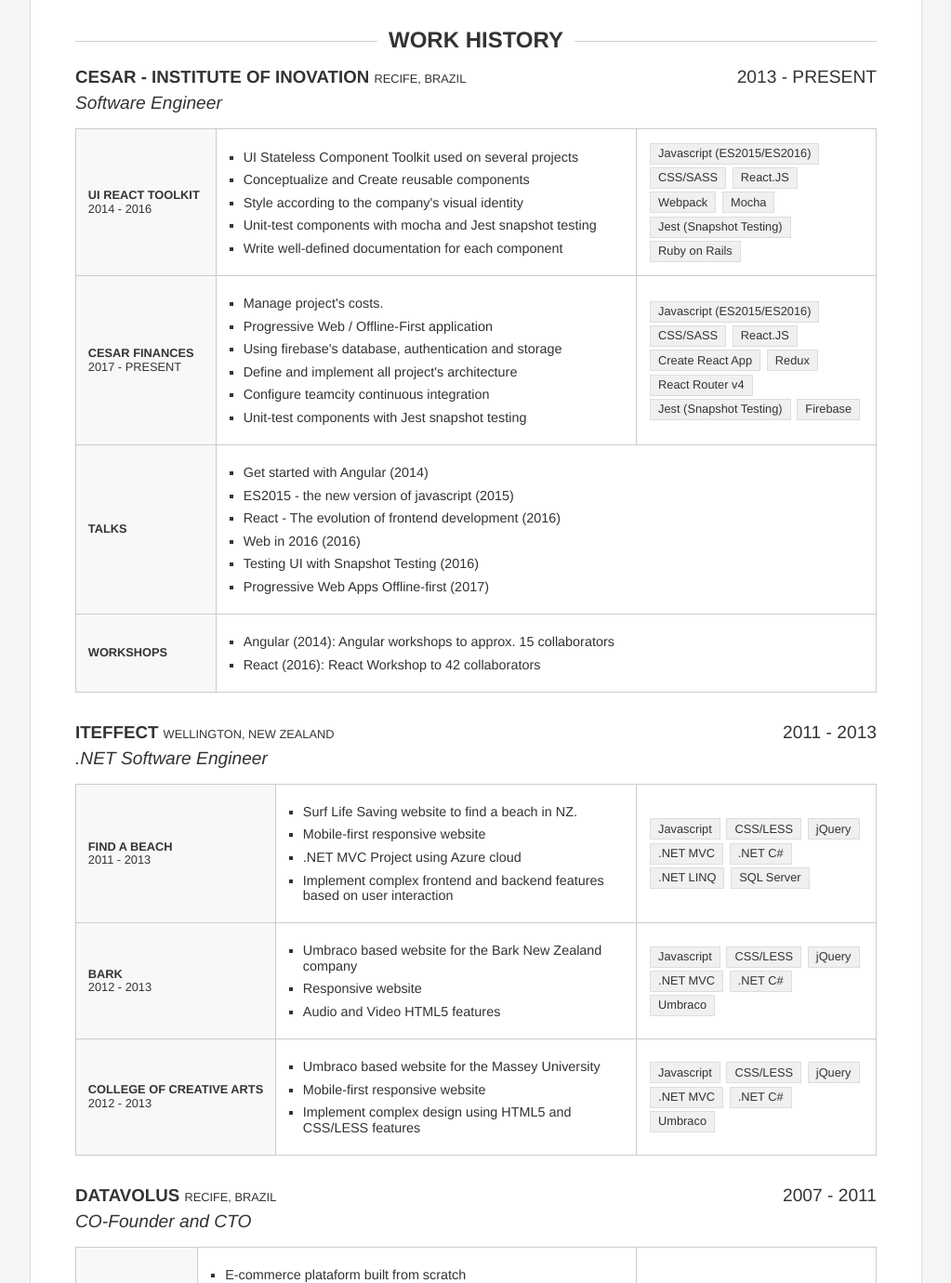
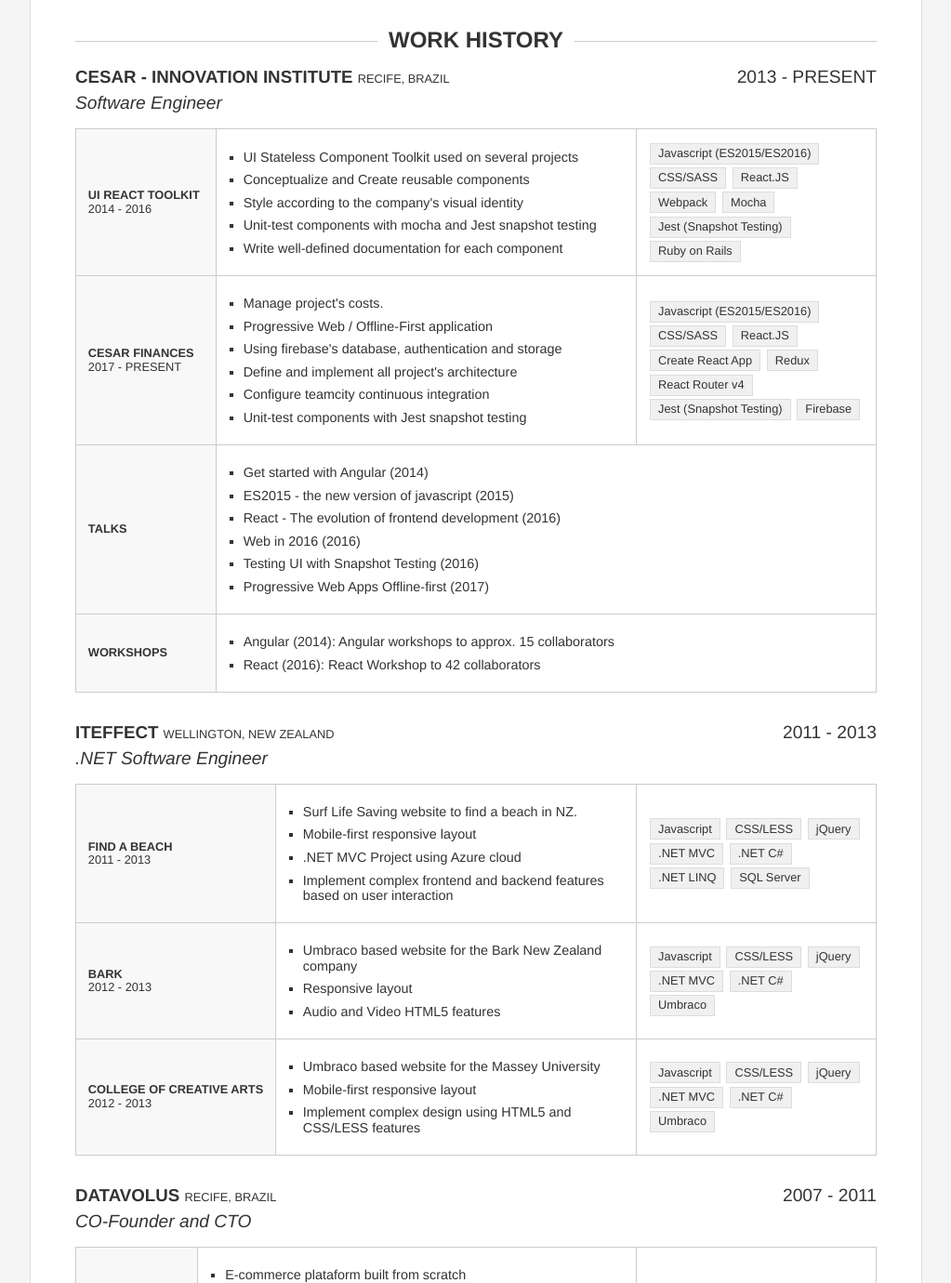
Before and after one commit to FranciscoGileno/franciscogileno.github.io, a plain HTML site: page index.html in a window 1280 px wide. Shown: the part 689-2069 px from the top of the page at 93% size, without its empty margins (128-1151 px from the left). Drawn offline with Linux system fonts and the light colour scheme.

Commit message:
Fix typos

```diff
--- a/index.html
+++ b/index.html
@@ -81,7 +81,7 @@
       <ul class="workitems">
         <li class="workitem">
           <div class="workitem__year">2013 - PRESENT</div>
-          <h3 class="workitem__title">CESAR - Institute of Inovation
+          <h3 class="workitem__title">CESAR - Innovation Institute
             <span class="workitem__location">Recife, Brazil</span></h3>
           <h4 class="workitem__role">Software Engineer</h4>
           <table class="qualifications">
@@ -175,7 +175,7 @@
               <td>
                 <ul class="workitem__responsabilities">
                   <li>Surf Life Saving website to find a beach in NZ.</li>
-                  <li>Mobile-first responsive website</li>
+                  <li>Mobile-first responsive layout</li>
                   <li>.NET MVC Project using Azure cloud</li>
                   <li>Implement complex frontend and backend features based on user interaction</li>
                 </ul>
@@ -197,7 +197,7 @@
               <td>
                 <ul class="workitem__responsabilities">
                   <li>Umbraco based website for the Bark New Zealand company</li>
-                  <li>Responsive website</li>
+                  <li>Responsive layout</li>
                   <li>Audio and Video HTML5 features</li>
                 </ul>
               </td>
@@ -217,7 +217,7 @@
               <td>
                 <ul class="workitem__responsabilities">
                   <li>Umbraco based website for the Massey University</li>
-                  <li>Mobile-first responsive website</li>
+                  <li>Mobile-first responsive layout</li>
                   <li>Implement complex design using HTML5 and CSS/LESS features</li>
                 </ul>
               </td>
```
